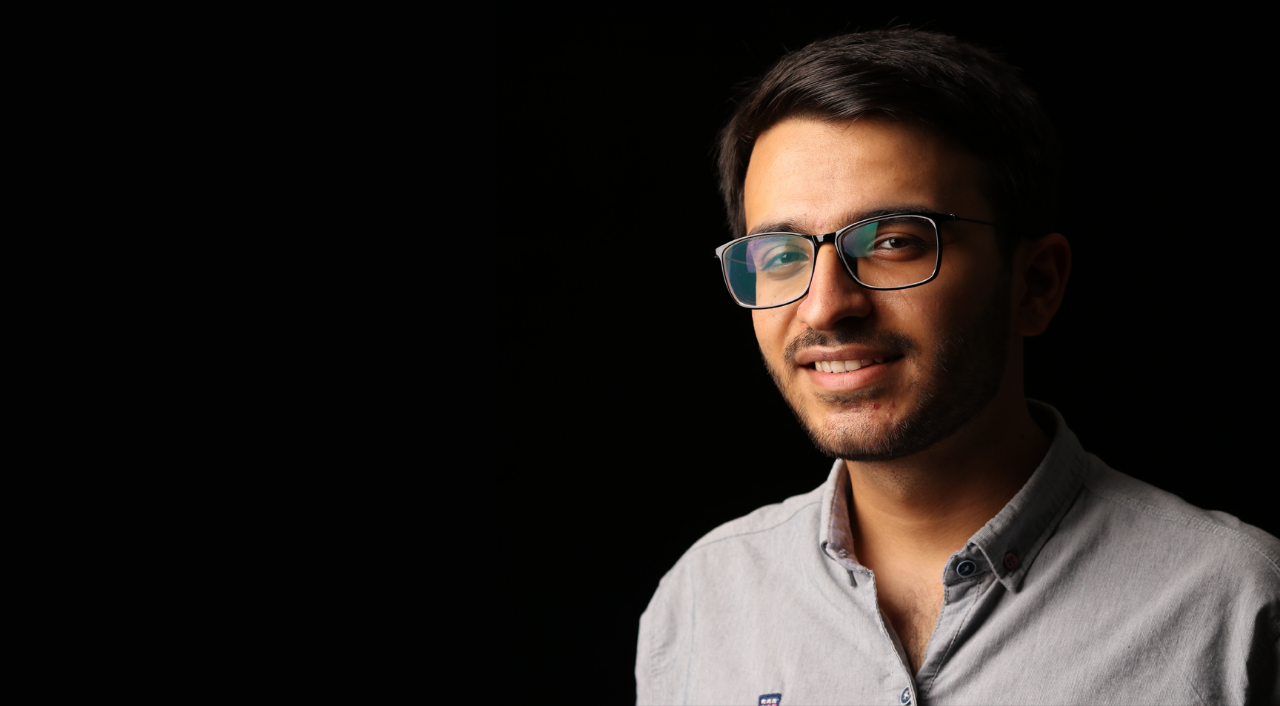
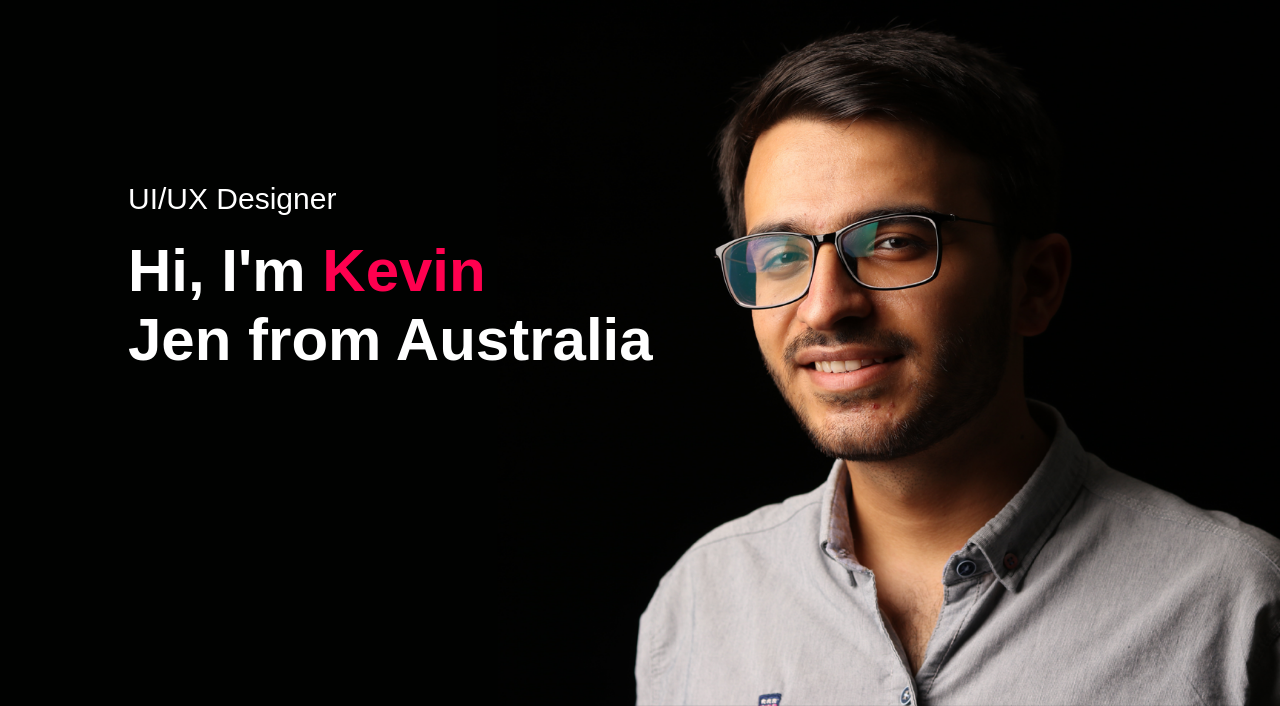
Before and after one commit to sjk777/portfolio, a plain HTML site: page index.html in a window 1280 px wide. Shown: the part 94-800 px from the top of the page. Drawn offline with Linux system fonts and the light colour scheme.

Commit message:
added header text

```diff
--- a/index.html
+++ b/index.html
@@ -20,6 +20,10 @@
             <li><a href="#">Contact</a></li>
           </ul>
         </nav>
+        <div class="header-text">
+          <p>UI/UX Designer</p>
+          <h1>Hi, I'm <span>Kevin</span><br> Jen from Australia</h1>
+        </div>
       </div>
     </div>
   </body>
--- a/style.css
+++ b/style.css
@@ -51,3 +51,14 @@ nav ul li a::after {
 nav ul li a:hover::after {
   width: 100%;
 }
+.header-text {
+  margin-top: 20%;
+  font-size: 30px;
+}
+.header-text h1 {
+  font-size: 60px;
+  margin-top: 20px;
+}
+.header-text h1 span{
+    color:#ff004f
+}
```
